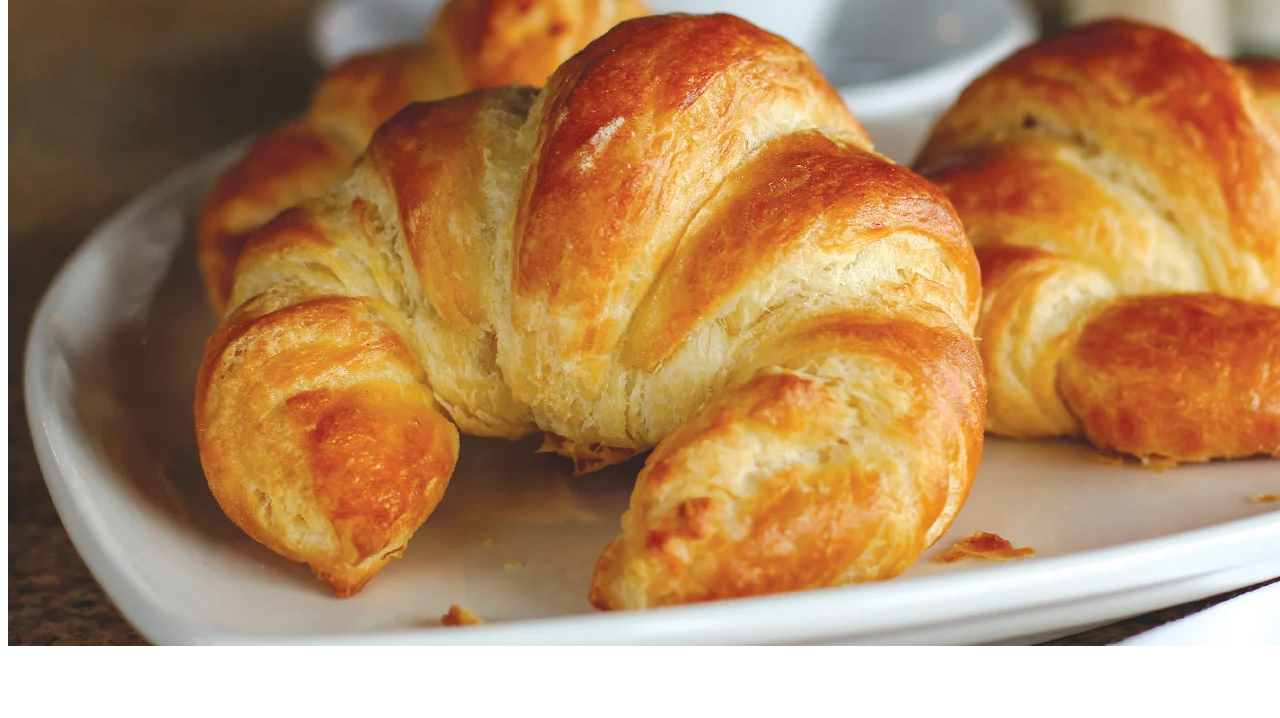
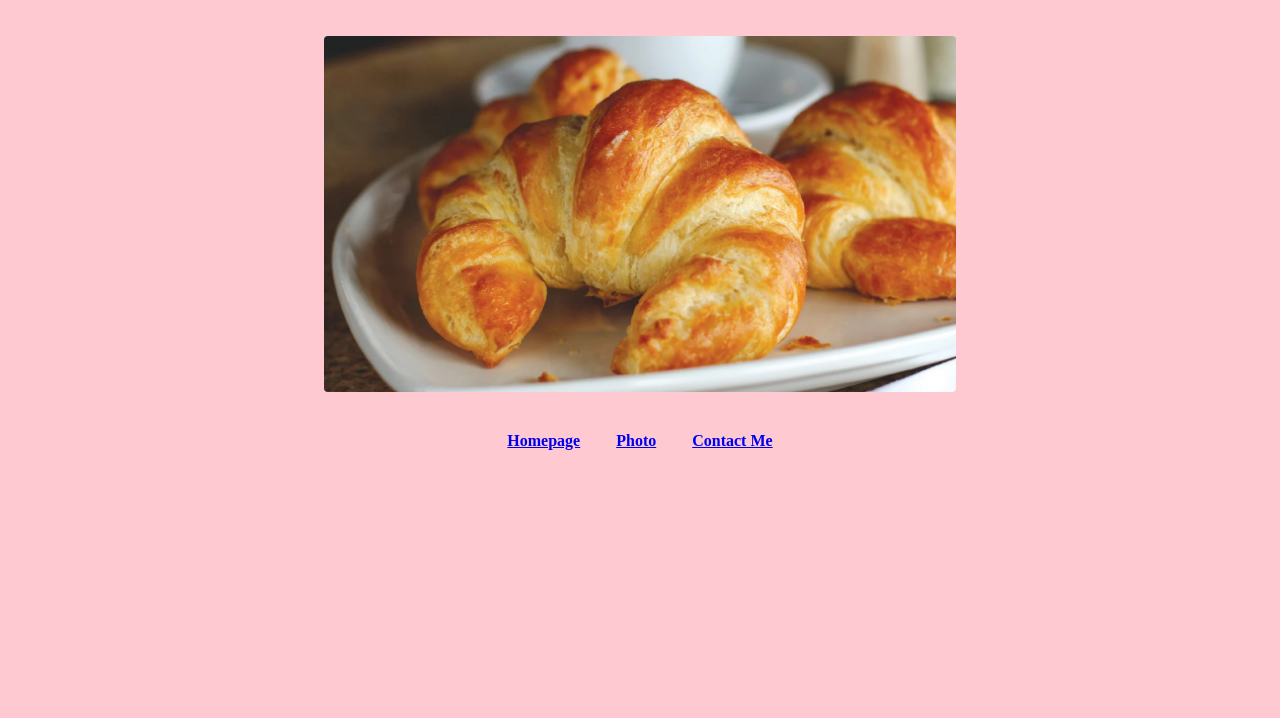
Before and after one commit to SomayaAl/Croissant, a plain HTML site: page photo.html in a window 1280 px wide. Shown: the part 82-800 px from the top of the page. Drawn offline with Linux system fonts and the light colour scheme.

Commit message:
Updated and styled footer

```diff
--- a/photo.html
+++ b/photo.html
@@ -4,9 +4,17 @@
     <meta charset="UTF-8" />
     <meta http-equiv="X-UA-Compatible" content="IE=edge" />
     <meta name="viewport" content="width=device-width, initial-scale=1.0" />
-    <title>Document</title>
+    <link rel="stylesheet" href="src/style.css" />
+    <title>Croissant Photo</title>
   </head>
   <body>
-    <img src="/images/croissant.jpg" alt="crossiont" />
+      <h1>🥐 A Picture of a Croissant 🥐</h1>
+      <img src="/images/croissant.jpg" alt="crossiont" />
+
+     <footer>
+      <h4><a href="index.html">Homepage</a></h4>
+      <h4><a href="/photo.html">Photo</a></h4>
+      <h4><a href="/contact.html">Contact Me</a></h4>
+    </footer>
   </body>
 </html>
--- a/src/style.css
+++ b/src/style.css
@@ -12,9 +12,26 @@ p {
   margin: 40px;
 }
 
+.contact-paragraph {
+    margin: 40px;
+    text-align: center;
+}
+
 img {
   display: flex;
   justify-content: center;
-  width: 70%;
+  margin: 0 auto;
+  margin-bottom: 40px;
+  width: 50%;
   border-radius: 4px;
 }
+
+footer {
+    text-align: center;
+}
+
+footer h4 {
+    display: inline;
+    margin-right: 1em;
+    margin-left: 1em;
+}
```
Also changed, not shown: contact.html (+20 -9 lines), index.html (+6 -6 lines).
